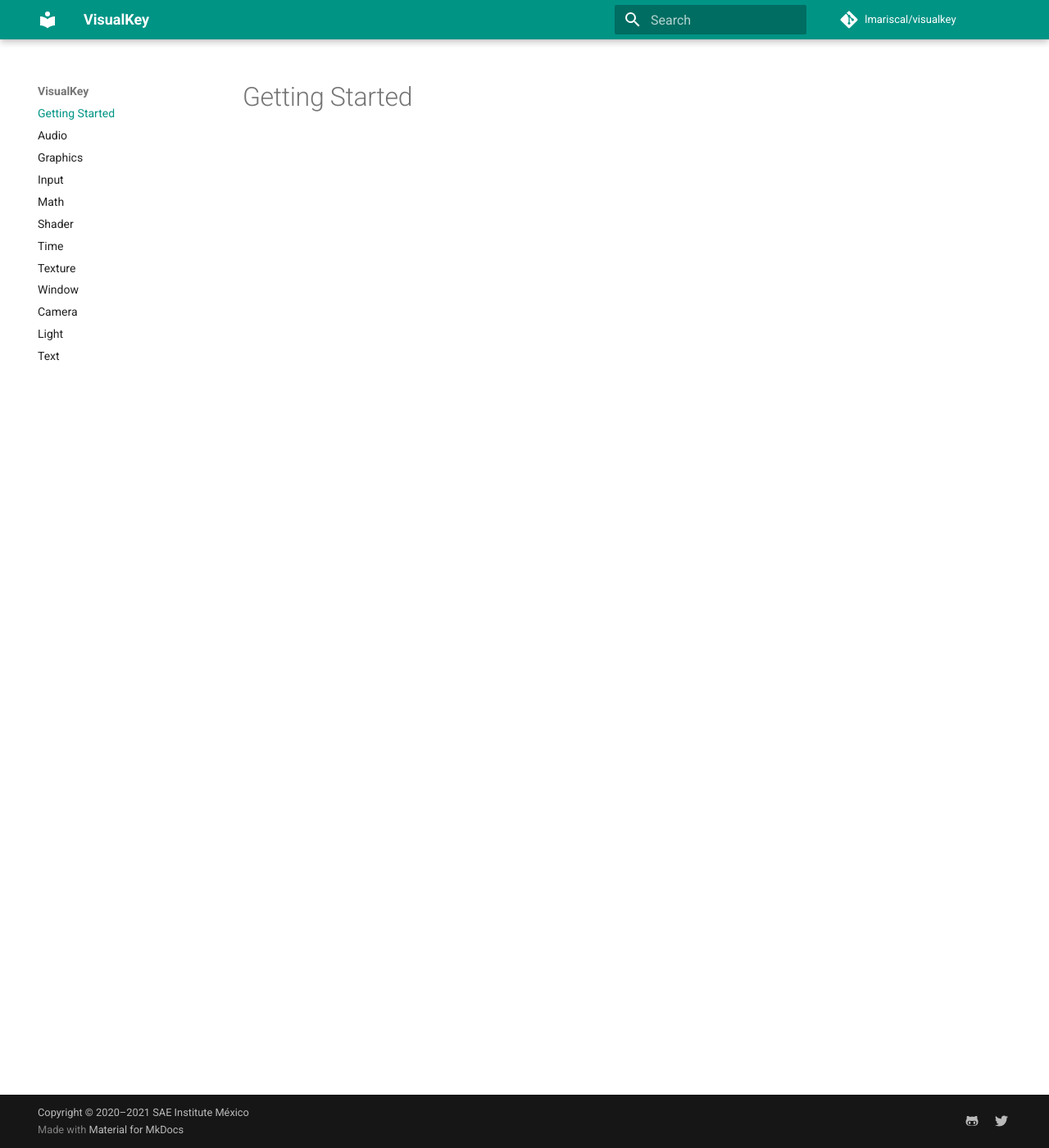
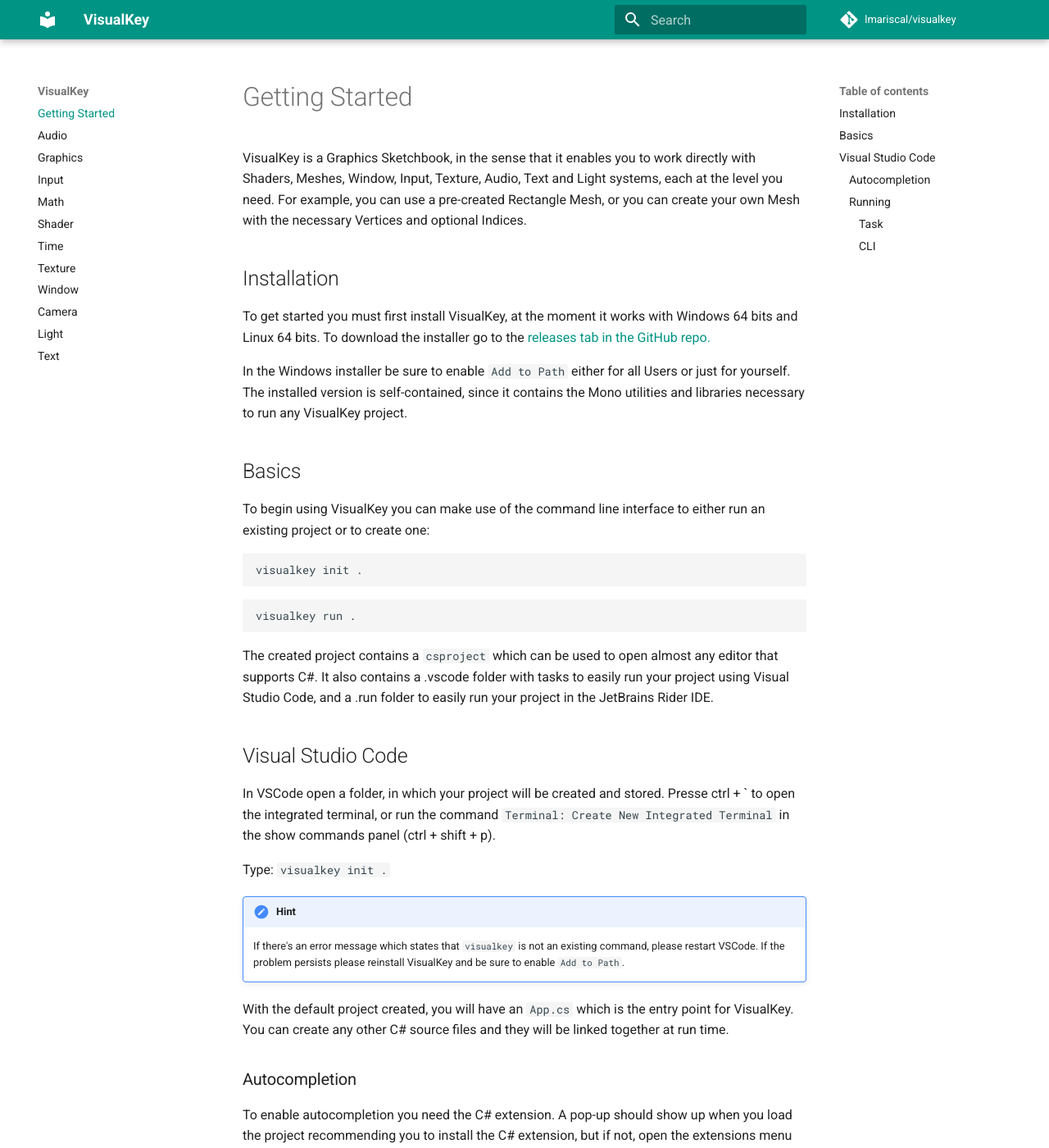
Before and after one commit to lmariscal/visualkey-docs, an MkDocs documentation site: the page built from docs/index.md, in a window 1280 px wide and 1400 px high. Shown: the whole window at 82% size. Built offline with MkDocs 1.6.1 and Material for MkDocs 9.7.7, drawn with Linux system fonts in a browser that asks for light colours; comment, search, counter and statistics services are not loaded; some of the changed text lies outside the part shown.

Commit message:
Add getting started information

````diff
--- a/docs/index.md
+++ b/docs/index.md
@@ -1 +1,81 @@
 # Getting Started
+
+VisualKey is a Graphics Sketchbook, in the sense that it enables you to work directly with Shaders,
+Meshes, Window, Input, Texture, Audio, Text and Light systems, each at the level you need. For
+example, you can use a pre-created Rectangle Mesh, or you can create your own Mesh with the
+necessary Vertices and optional Indices.
+
+## Installation
+
+To get started you must first install VisualKey, at the moment it works with Windows 64 bits and
+Linux 64 bits. To download the installer go to the [releases tab in the GitHub repo.](https://github.com/lmariscal/visualkey/releases/latest)
+
+In the Windows installer be sure to enable `Add to Path` either for all Users or just for yourself.
+The installed version is self-contained, since it contains the Mono utilities and libraries
+necessary to run any VisualKey project.
+
+## Basics
+
+To begin using VisualKey you can make use of the command line interface to either run an existing
+project or to create one:
+
+```sh
+visualkey init .
+```
+
+```sh
+visualkey run .
+```
+
+The created project contains a `csproject` which can be used to open almost any editor that supports
+C#. It also contains a .vscode folder with tasks to easily run your project using Visual Studio
+Code, and a .run folder to easily run your project in the JetBrains Rider IDE.
+
+## Visual Studio Code
+
+In VSCode open a folder, in which your project will be created and stored. Presse ctrl + \` to open
+the integrated terminal, or run the command `Terminal: Create New Integrated Terminal` in the show
+commands panel (ctrl + shift + p).
+
+Type: `visualkey init .`
+
+!!! hint
+    If there's an error message which states that `visualkey` is not an existing command, please
+    restart VSCode. If the problem persists please reinstall VisualKey and be sure to enable
+    `Add to Path`.
+
+With the default project created, you will have an `App.cs` which is the entry point for VisualKey.
+You can create any other C# source files and they will be linked together at run time.
+
+### Autocompletion
+
+To enable autocompletion you need the C# extension. A pop-up should show up when you load the
+project recommending you to install the C# extension, but if not, open the extensions menu and seach
+for `ms-dotnettools.csharp`.
+
+The con of using this method of autocompletion is that it relies on an external installation of
+dotnet. Follow [https://dotnet.microsoft.com/download](https://dotnet.microsoft.com/download)
+download and install the SKD **not** the Runtime.
+
+### Running
+
+To run your project you don't need any external installation of neither dotnet nor mono. You can
+call visualkey and run the project from the pre-generated tasks or via the command line.
+
+#### Task
+
+You can run the pre-generated build task by pressing: `ctrl+shift+b` in the default keybindings.
+
+#### CLI
+
+Run the project by calling the visualkey CLI:
+
+```sh
+cd project-dir
+visualkey run .
+```
+or:
+
+```sh
+visualkey run project-dir/
+```
````
Also changed, not shown: 1 other file.
